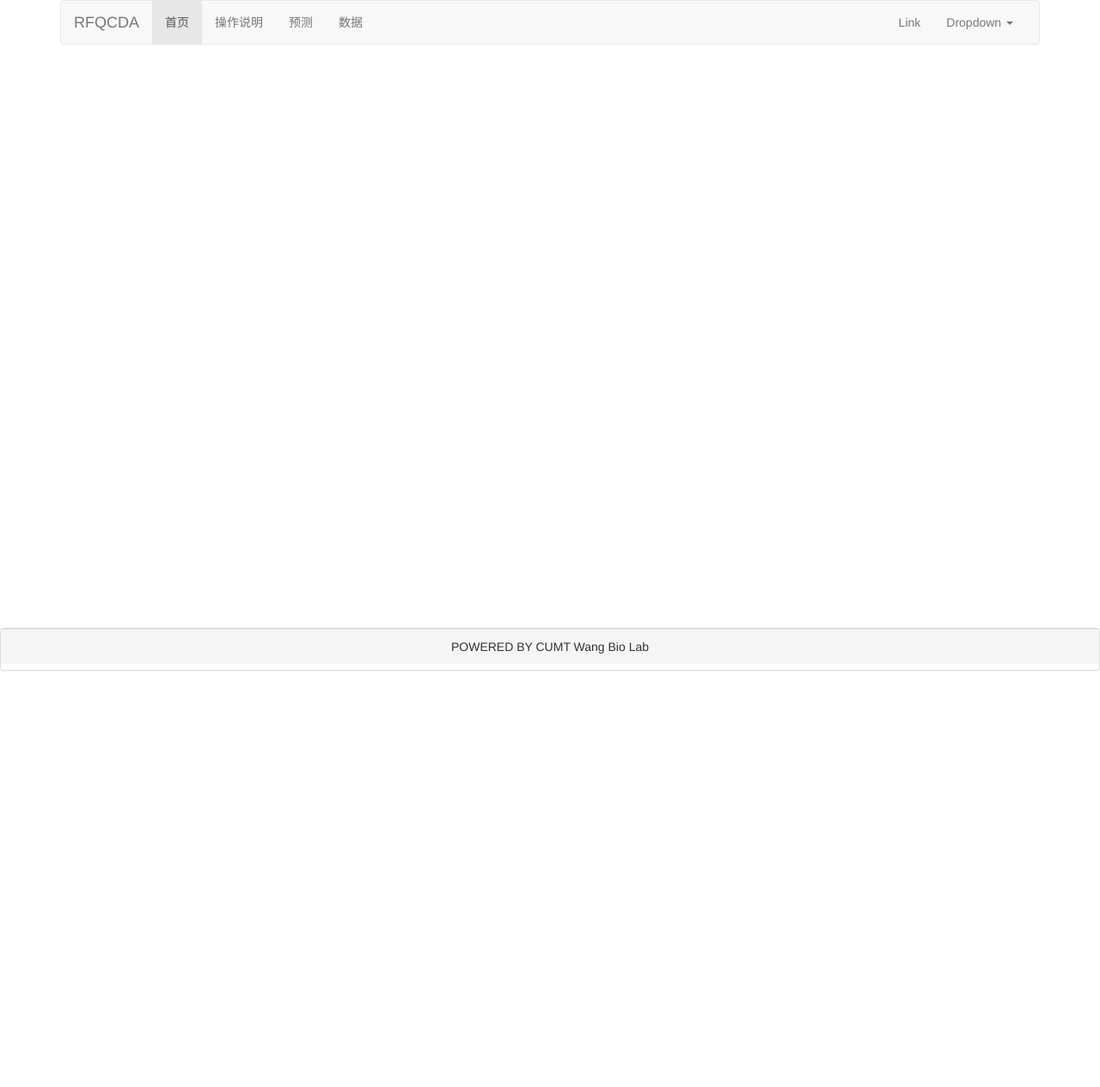
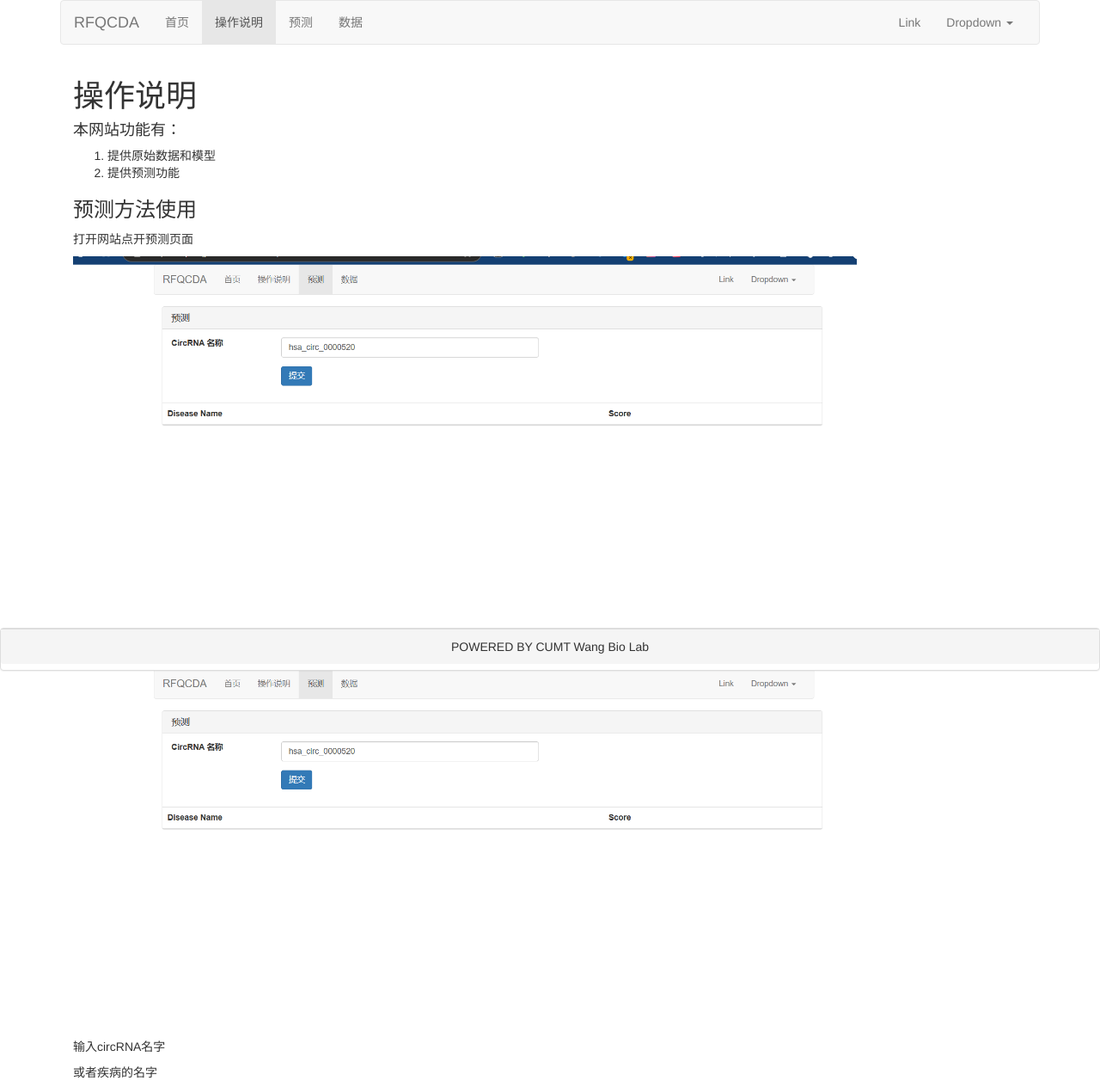
Before and after one commit to RFQ733/webserver, a plain HTML site: page tutorial.html in a window 1280 px wide. Shown: the top 1264 px of the page at 86% size. Before the commit the page ends 800 px from the top, so only its background shows below. Drawn offline with nearby package versions, Linux system fonts and the light colour scheme.

Commit message:
update tutorial

```diff
--- a/tutorial.html
+++ b/tutorial.html
@@ -37,8 +37,8 @@
               <!-- Collect the nav links, forms, and other content for toggling -->
               <div class="collapse navbar-collapse" id="bs-example-navbar-collapse-1">
                 <ul class="nav navbar-nav">
-                  <li class="active"><a href="./index.html">首页</a></li>
-                  <li><a href="./tutorial.html">操作说明</a></li>
+                  <li ><a href="./index.html">首页</a></li>
+                  <li class="active" ><a href="./tutorial.html">操作说明</a></li>
                   <li> <a href="./predict.html">预测</a> </li><li> <a href="./datasets.html">数据</a> </li>
 
                 </ul>
@@ -61,6 +61,22 @@
           </nav>
         <div class="container">
             <!-- <iframe src="https://www.baidu.com" width="100%" height="700px" frameborder="0" scrolling="yes"></iframe>     -->
+            <h1>操作说明</h1>
+            <h4>本网站功能有：</h4>
+            <ol>
+            <li>提供原始数据和模型</li>
+            <li>提供预测功能</li>
+
+            </ol>
+            <h3>预测方法使用</h3>
+            <p>打开网站点开预测页面</p>
+            <p><img src="./pic/imga.png" style="width: 80%;" referrerpolicy="no-referrer" alt="image-20240930091027462"></p>
+            <p>设置参数【未来】</p>
+            <p><img src="./pic/imgb.png" style="width: 80%;" referrerpolicy="no-referrer" alt="image-20240930091043462"></p>
+            <p>输入circRNA名字</p>
+            <p>或者疾病的名字</p>
+            <p><img src="./pic/imgc.png" style="width: 80%;" referrerpolicy="no-referrer" alt="image-20240930091125053"></p>
+            <p>&nbsp;</p>
 
 
 
```
Also changed, not shown: datasets.html (+6 -3 lines), index.html (+12 -0 lines), pic/imga.png (added), pic/imgb.png (added), pic/imgc.png (added).
